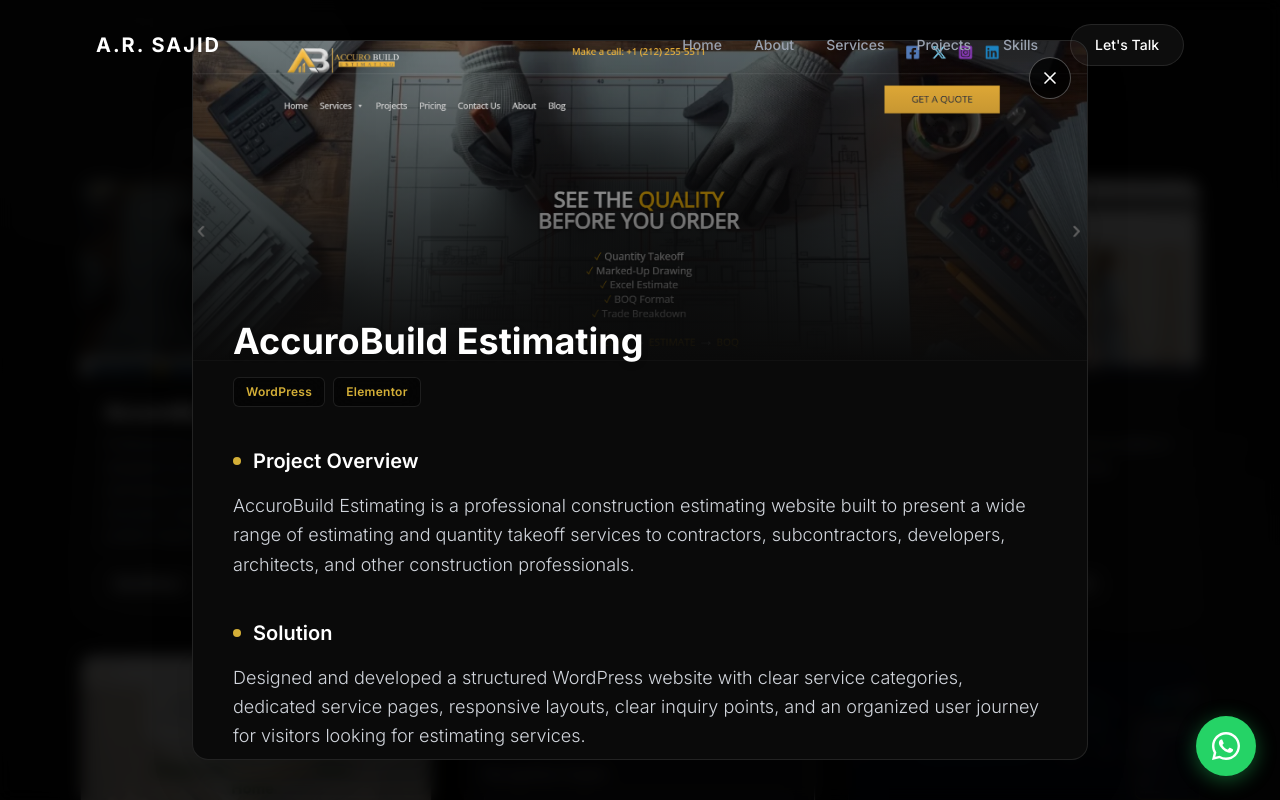
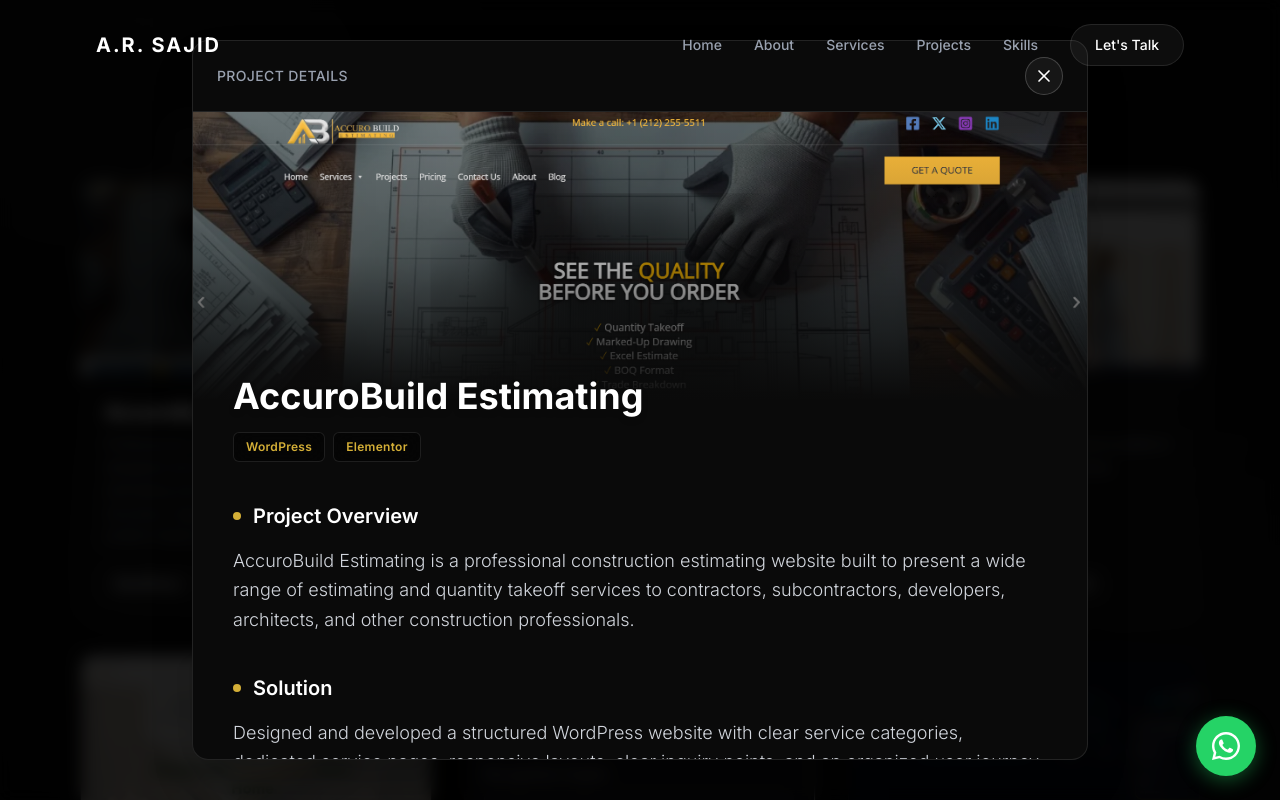
Before and after one commit to arsajid6/portfolioarsajid, a Next.js app: page / in a window 1280 px wide. Both pictures are taken after a click on the button 256 px from the left and 2638 px from the top of the page. Shown: the part 2238-3038 px from the top of the page. Built offline with nearby package versions, Linux system fonts and the light colour scheme.

Commit message:
Fixed modal close button: replaced floating absolute button with dedicated sticky header bar

```diff
--- a/src/components/Projects.tsx
+++ b/src/components/Projects.tsx
@@ -303,30 +303,34 @@ export default function Projects() {
               aria-modal="true"
               aria-labelledby="modal-title"
             >
-              {/* Close button — fixed above all content */}
+              {/* ── Sticky Header Bar with Close Button ── */}
+              <div className="flex items-center justify-between px-6 py-4 border-b border-white/10 shrink-0">
+                <span className="text-sm font-medium text-gray-400 tracking-wide uppercase">Project Details</span>
                 <button
                   onClick={() => setSelectedProject(null)}
-                className="absolute top-4 right-4 z-50 p-2.5 bg-black/80 hover:bg-[#d4af37] text-white rounded-full transition-colors border border-white/30 shadow-lg"
+                  className="p-2 bg-white/5 hover:bg-[#d4af37] text-white rounded-full transition-colors border border-white/20"
                   aria-label="Close modal"
                 >
                   <X className="w-5 h-5" />
                 </button>
+              </div>
 
-              <div className="overflow-y-auto flex-1 rounded-2xl">
+              <div className="overflow-y-auto flex-1">
                 {/* Hero Image */}
-                <div className="w-full h-48 sm:h-64 lg:h-80 relative bg-black/50 border-b border-white/5">
+                <div className="w-full h-48 sm:h-64 lg:h-72 relative bg-black/50">
                   <Image
                     src={selectedProject.image}
                     alt={`Screenshot of ${selectedProject.title}`}
                     fill
                     className="object-cover object-top"
                   />
-                  <div className="absolute inset-0 bg-gradient-to-t from-[#0a0a0a] via-[#0a0a0a]/50 to-transparent"></div>
+                  <div className="absolute inset-0 bg-gradient-to-t from-[#0a0a0a] via-[#0a0a0a]/30 to-transparent"></div>
                 </div>
 
                 {/* Content */}
-                <div className="p-6 sm:p-10 -mt-20 relative z-10">
+                <div className="p-6 sm:p-10 -mt-16 relative z-10">
                   <h2 id="modal-title" className="text-3xl sm:text-4xl font-bold text-white mb-4 drop-shadow-md">{selectedProject.title}</h2>
+
 
                   <div className="flex flex-wrap gap-2 mb-10">
                     {selectedProject.tags.map((tag, tagIndex) => (
```
Lines whose indentation alone changed are shown as unchanged.
